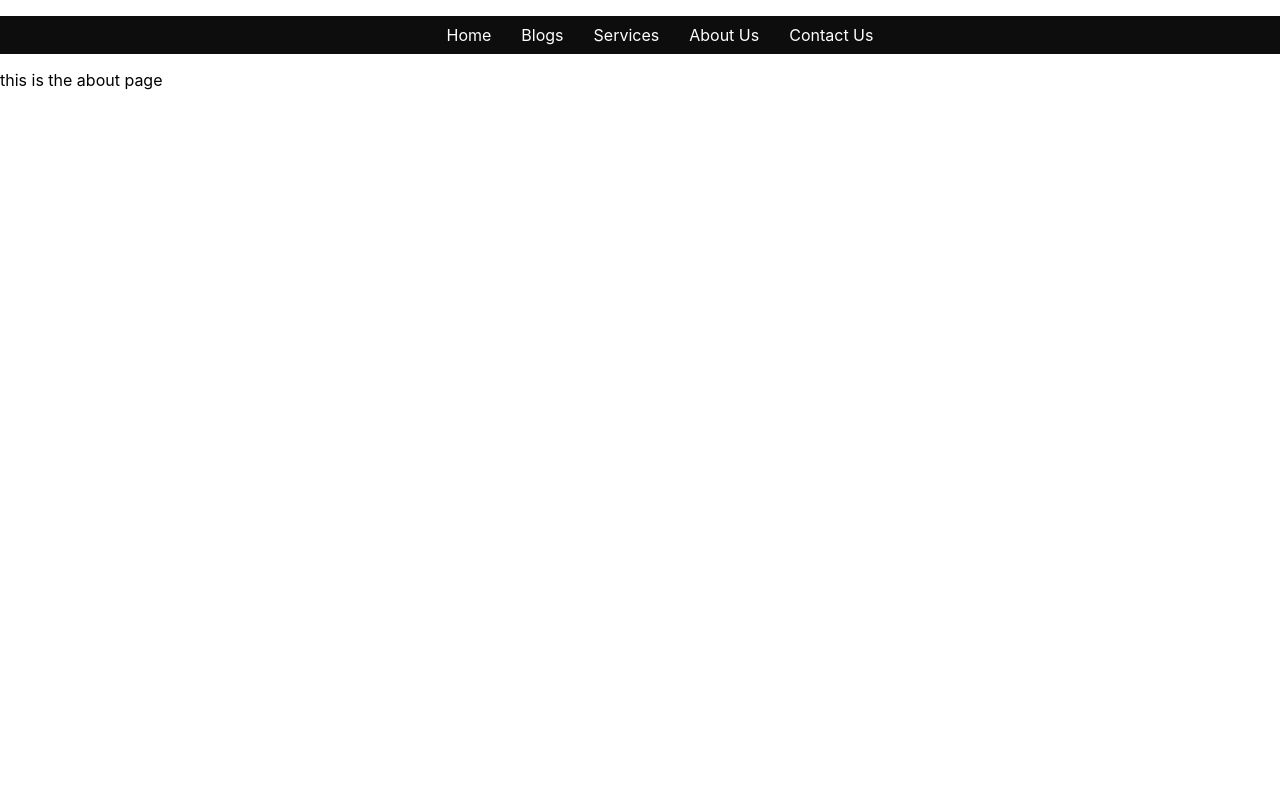
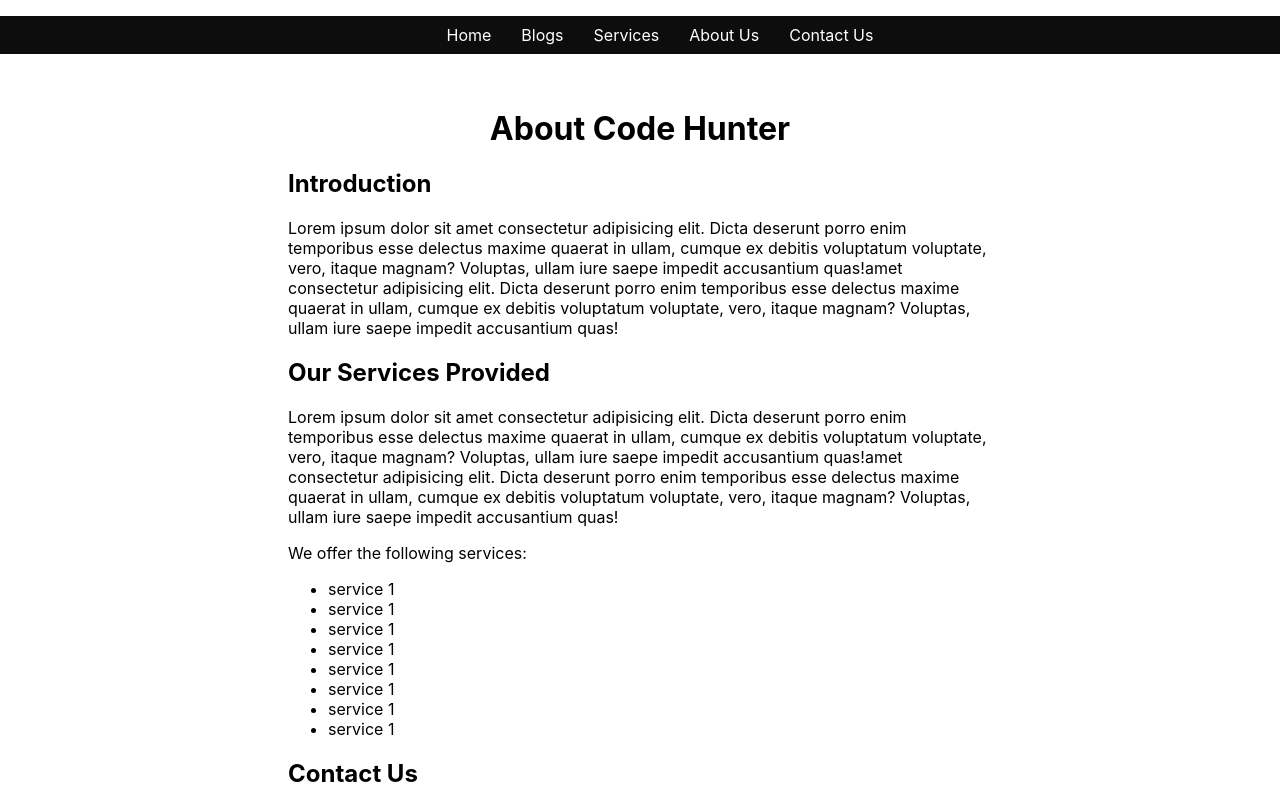
Before and after one commit to Amanullahkhankingas/CodeHunterNextjsApp, a Next.js app: page /about in a window 1280 px wide. Shown: the top 800 px of the page. Built offline with nearby package versions, Linux system fonts and the light colour scheme.

Commit message:
lceture 27 'Designing the About Page - Nextjs'

```diff
--- a/pages/about.js
+++ b/pages/about.js
@@ -1,10 +1,29 @@
 import React from 'react'
+import styles from '../styles/AboutUs.module.css'
 
 const about = () => {
   return (
-    <div>
-      this is the about page
+    <div className={styles.container}>
+      <h1 className={styles.center}>About Code Hunter</h1>
+      <h2>Introduction</h2>
+      <p>Lorem ipsum dolor sit amet consectetur adipisicing elit. Dicta deserunt porro enim temporibus esse delectus maxime quaerat in ullam, cumque ex debitis voluptatum voluptate, vero, itaque magnam? Voluptas, ullam iure saepe impedit accusantium quas!amet consectetur adipisicing elit. Dicta deserunt porro enim temporibus esse delectus maxime quaerat in ullam, cumque ex debitis voluptatum voluptate, vero, itaque magnam? Voluptas, ullam iure saepe impedit accusantium quas!</p>
+      <h2>Our Services Provided</h2>
+      <p>Lorem ipsum dolor sit amet consectetur adipisicing elit. Dicta deserunt porro enim temporibus esse delectus maxime quaerat in ullam, cumque ex debitis voluptatum voluptate, vero, itaque magnam? Voluptas, ullam iure saepe impedit accusantium quas!amet consectetur adipisicing elit. Dicta deserunt porro enim temporibus esse delectus maxime quaerat in ullam, cumque ex debitis voluptatum voluptate, vero, itaque magnam? Voluptas, ullam iure saepe impedit accusantium quas!</p>
+      <p>We offer the following services:</p>
+      <ul>
+        <li>service 1</li>
+        <li>service 1</li>
+        <li>service 1</li>
+        <li>service 1</li>
+        <li>service 1</li>
+        <li>service 1</li>
+        <li>service 1</li>
+        <li>service 1</li>
+      </ul>
+      <h2>Contact Us</h2>
+      <p>Lorem ipsum dolor sit amet consectetur adipisicing elit. Dicta deserunt porro enim temporibus esse delectus maxime quaerat in ullam, cumque ex debitis voluptatum voluptate, vero, itaque magnam? Voluptas, ullam iure saepe impedit accusantium quas!amet consectetur adipisicing elit. Dicta deserunt porro enim temporibus esse delectus maxime quaerat in ullam, cumque ex debitis voluptatum voluptate, vero, itaque magnam? Voluptas, ullam iure saepe impedit accusantium quas!</p>
     </div>
+
   )
 }
 
--- /dev/null
+++ b/styles/AboutUs.module.css
@@ -0,0 +1,8 @@
+.container{
+    max-width: 55vw;
+    margin: 55px auto;
+}
+
+.center{
+    text-align: center;
+}
```
